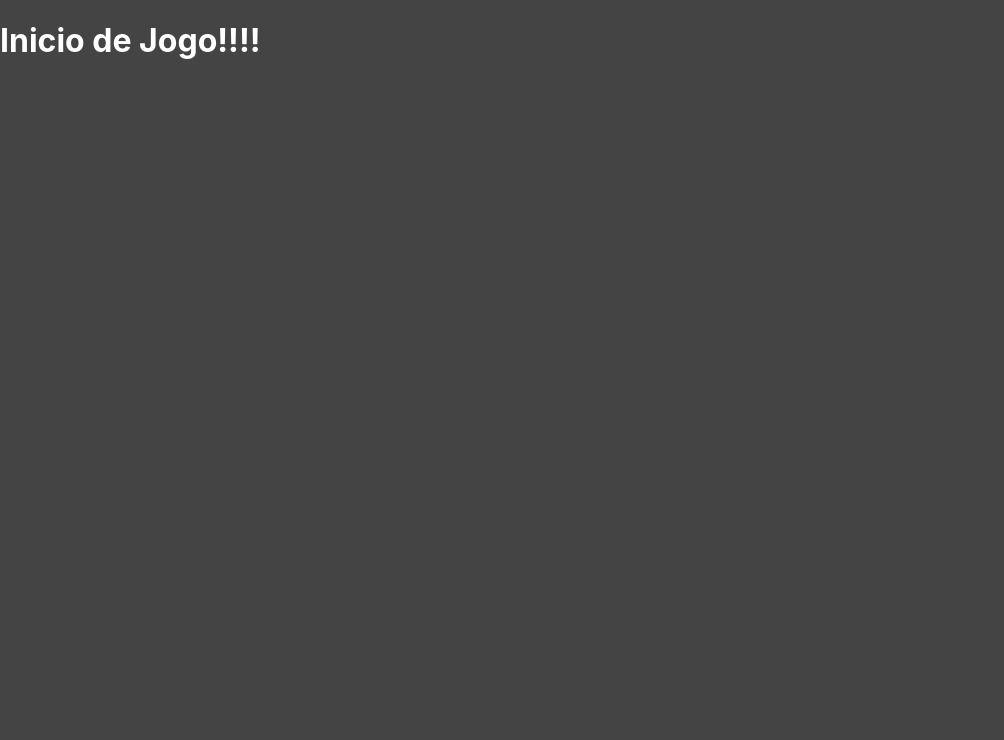
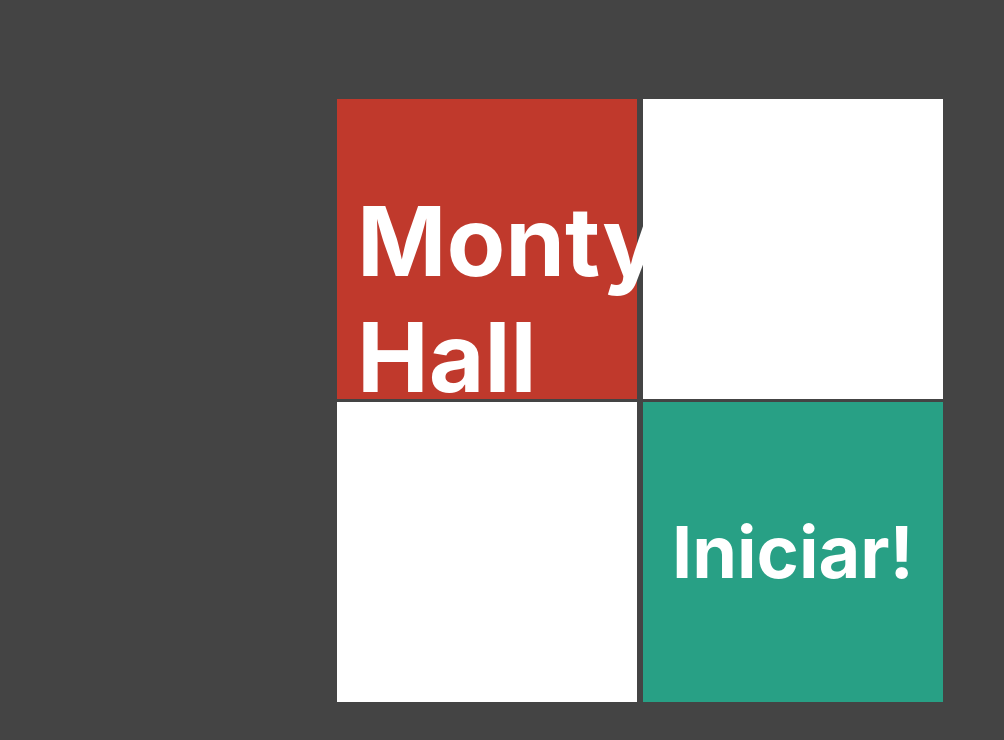
Before and after one commit to AbiezerSidonioJoseOdanacaJunior/portas, a Next.js app: page / in a window 1280 px wide. Shown: the top 740 px of the page, without its empty margins (0-1004 px from the left). Built offline with nearby package versions, Linux system fonts and the light colour scheme.

Commit message:
Formulario parte #1

```diff
--- /dev/null
+++ b/components/Cartao.tsx
@@ -0,0 +1,15 @@
+import styles from "../styles/Cartao.module.css"
+
+interface CartaoProps {
+    bgcolor?: string
+    children?: any
+}
+
+export default function Cartao(props: CartaoProps) {
+    return(
+        <div className={styles.cartao}
+        style={{backgroundColor: props.bgcolor ?? "#fff" }} >
+            {props.children}
+        </div>
+    )
+}
--- a/pages/index.tsx
+++ b/pages/index.tsx
@@ -1,19 +1,35 @@
+import styles from '../styles/Formulario.module.css'
 import Head from 'next/head'
 import Image from 'next/image'
 import { useState } from 'react'
+import Cartao from '../components/Cartao'
 import Porta from '../components/Porta'
 import Presente from '../components/Presente'
 import criarPorta, { atualizarPortas } from '../funtions /portas'
 import PortaModel from '../model/porta'
+import Link from 'next/link'
 
 
 
-export default function Home() {
+export default function Formulario() {
 
   return (
-    <div>
-      <h1>Inicio de Jogo!!!!</h1>
+    <div className={styles.formulario}>
+     <div>
+     <Cartao bgcolor='#c0392c'>
+     <h1>Monty Hall</h1>
+     </Cartao>
+     <Cartao></Cartao>
+     </div>
+     <div>
+     <Cartao ></Cartao>
+     <Cartao bgcolor='#28a085'>
+       <Link href={`/jogo/4/2`}>
+       <h2 className={styles.link}>Iniciar!</h2>
+       </Link>
 
+     </Cartao>
+     </div>
     </div>
   )
 }
--- /dev/null
+++ b/styles/Cartao.module.css
@@ -0,0 +1,9 @@
+.cartao {
+    display: flex;
+    width: 300px;
+    height: 300px;
+    color: #fff;
+    margin: 3px;
+    font-size: 3rem;
+    padding: 20px;
+}
--- /dev/null
+++ b/styles/Formulario.module.css
@@ -0,0 +1,14 @@
+.formulario {
+    display: flex;
+    justify-content: center;
+    align-items: center;
+    height: 100vh;
+}
+
+.link {
+    display: flex;
+    justify-content: center;
+    align-items: center;
+    flex: 1;
+    margin: 0;
+}
```
